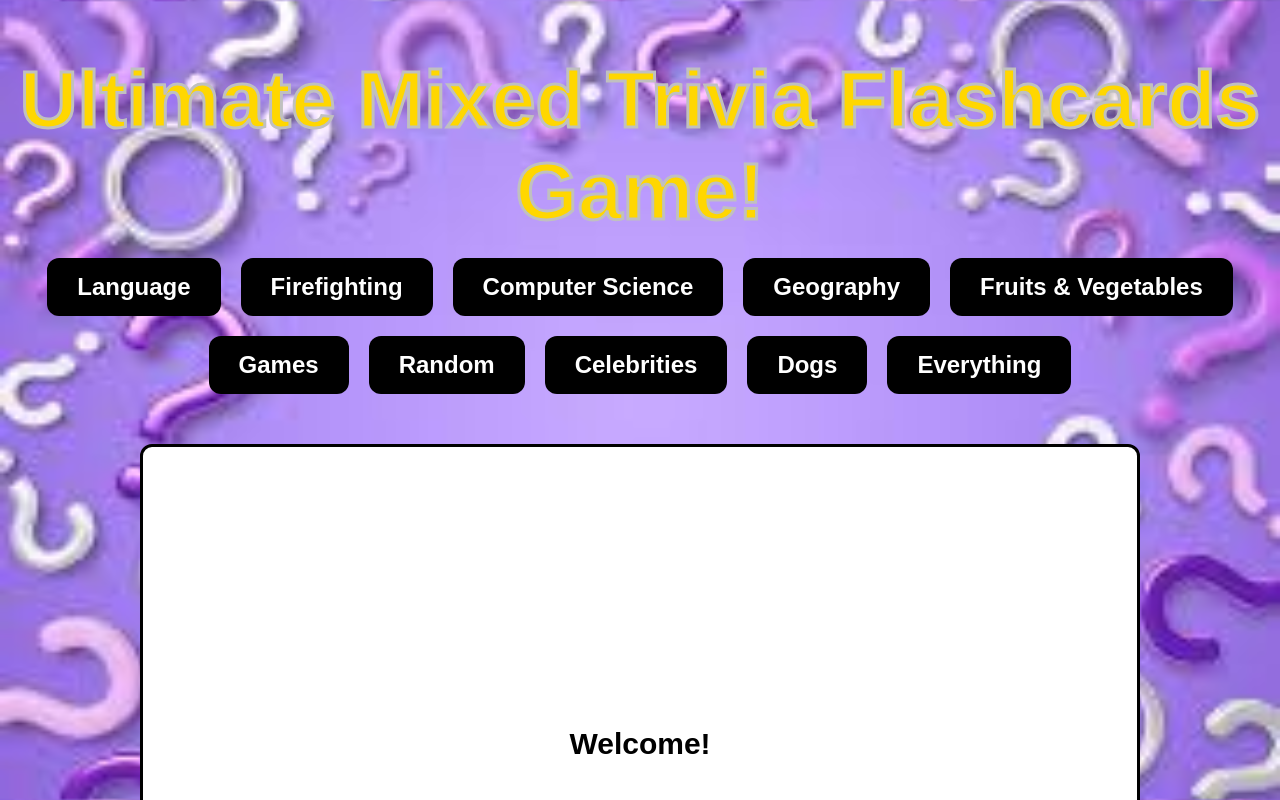
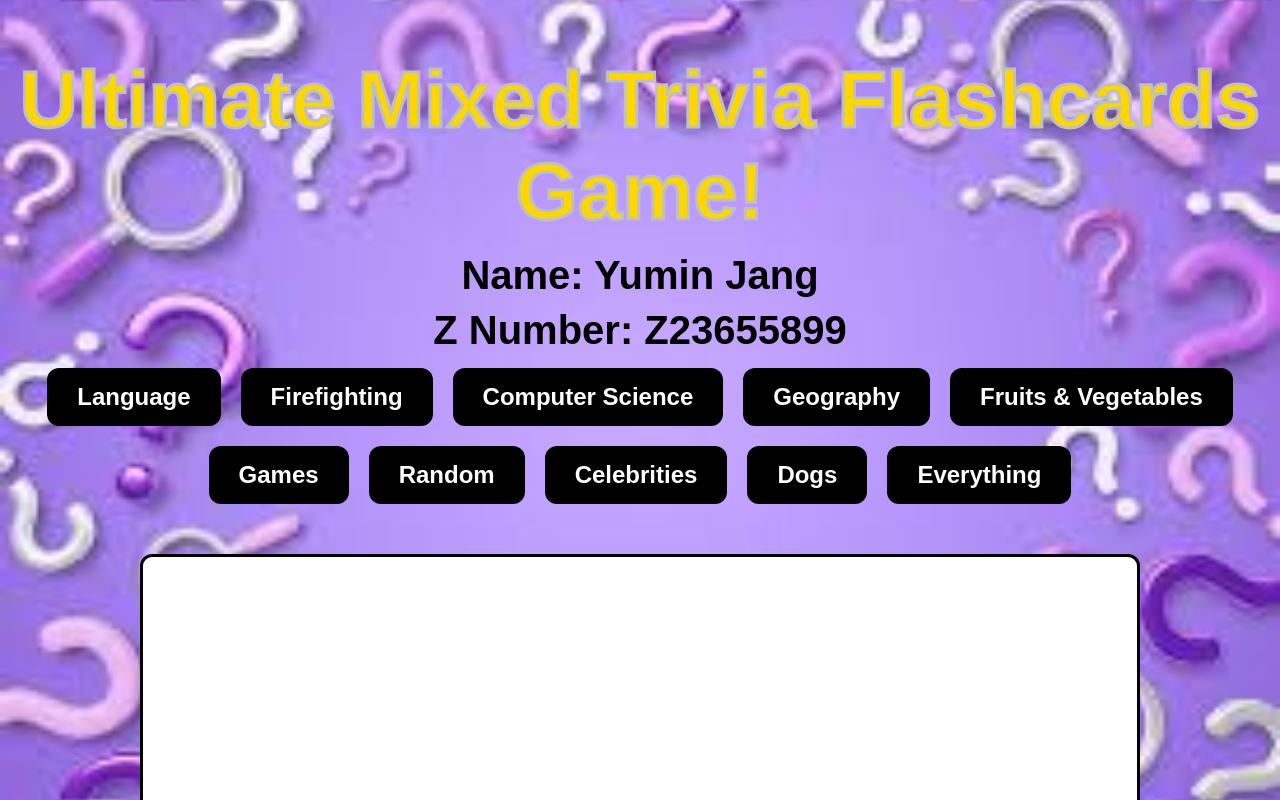
Before and after one commit to Ghostcomputer453145/proj-3-Ghostcomputer453145, a React (Vite) app: page / in a window 1280 px wide. Shown: the top 800 px of the page. Built offline with nearby package versions, Linux system fonts and the light colour scheme.

Commit message:
Forgot to add in my name

```diff
--- a/src/App.jsx
+++ b/src/App.jsx
@@ -133,6 +133,8 @@ function App() {
   return (
     <div className="App" style={{ backgroundImage: `url(${bgImage})` }}>
       <h1>Ultimate Mixed Trivia Flashcards Game!</h1>
+      <p><strong>Name:</strong> Yumin Jang</p>
+      <p><strong>Z Number:</strong> Z23655899</p>
       <div className="theme-buttons">
         {themes.map((theme) => (
           <button key={theme} onClick={() => pickTheme(theme)}>
```
